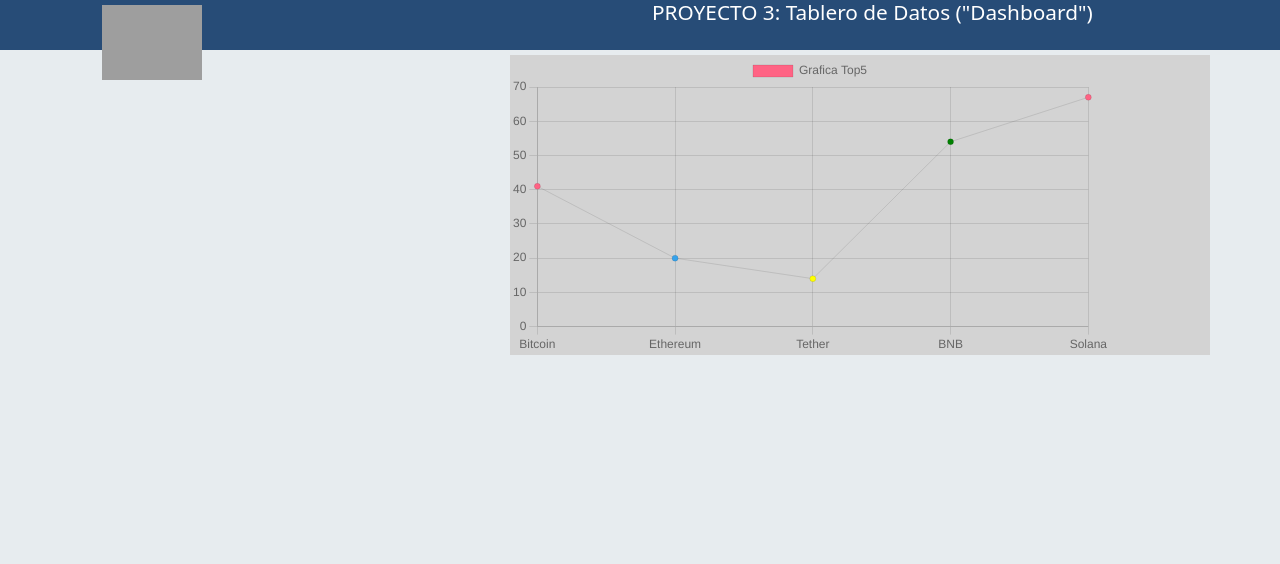
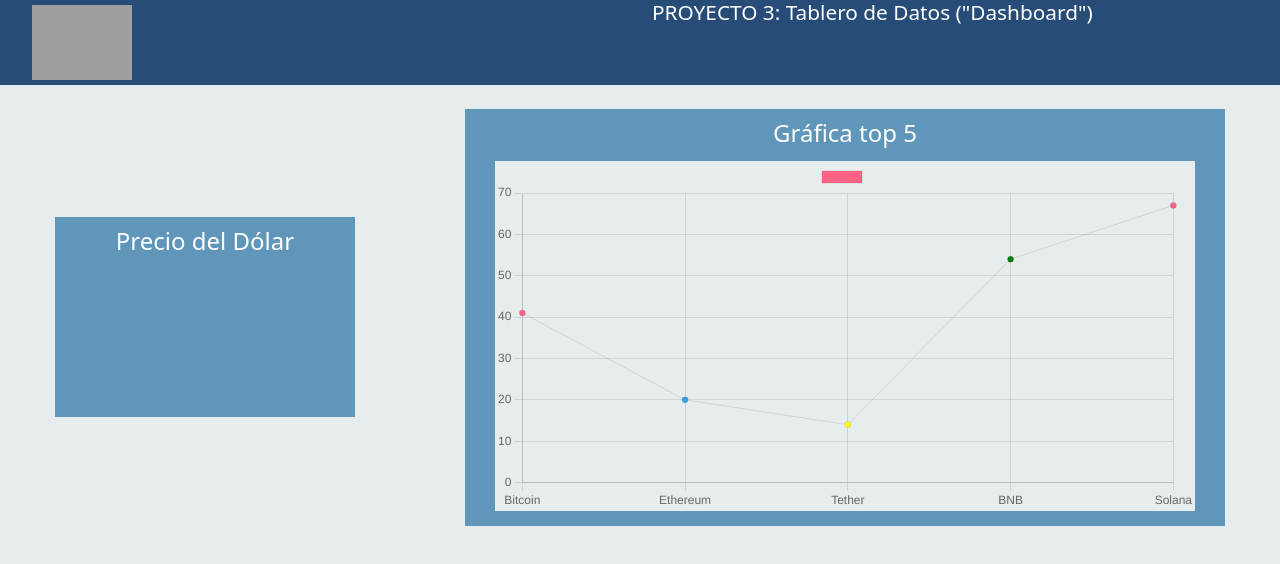
Before and after one commit to Lyerena07/PROY3-API-COINCAP--MOD2, a plain HTML site: page index.html in a window 1280 px wide. Drawn offline with nearby package versions, Linux system fonts and the light colour scheme; grey boxes are pictures that could not be loaded.

Commit message:
Diseño mejorado

```diff
--- a/css/styles.css
+++ b/css/styles.css
@@ -11,9 +11,8 @@ body {
 
 header {
     background-color: #274C77;
-    height: 50px;
+    height: auto;
     color: white;
-
 }
 
 header .logoCoincap {
@@ -26,13 +25,41 @@ header .tituloHeader {
     font-size: clamp(0.8rem, 2.5vw, 1.3rem);
 }
 
-main.myChart{
-    height: 300px;
+main {
+    height: auto;
+    display: flex;
+    justify-content: space-around;
+    align-items: center;
+}
+
+div .contenerPrecioDolar {
+    height: 200px;
+    width: 300px;
+    color: white;
+    background-color: #6096BA;
+    display: flex;
+    flex-direction: column;
+    text-align: center;
+    padding: 10px;
+
+}
+
+div .contenedorGraphTopFive {
+    color: white;
+    background-color: #6096BA;
+    width: auto;
+    height: auto;
+    display: flex;
+    flex-direction: column;
+    text-align: center;
+    padding: 10px;
+}
+
+div .myChart{
+    height: 350px;
     width: 700px;
     margin: 5px 20px;
-    background-color: lightgray;
-    position:fixed;
-    right: 50px;
+    background-color: #E7ECEF;
 }
 
 
--- a/index.html
+++ b/index.html
@@ -12,8 +12,7 @@
 </head>
 <body>
     <div class="container-fluid">
-        <div class="row">
-            <header>
+        <header class="row">
             <div class="container">
                 <div class="row">
                     <div class="col-6">
@@ -26,16 +25,22 @@
                 </div>
             </div>
         </header>
+        <main class="row">
+            <section class="col-5 mt-4 contenerPrecioDolar">
+                <h4>Precio del Dólar</h4>
+
+            </section>
+            <section class="col-7 mt-4 contenedorGraphTopFive text-center">
+                <h4>Gráfica top 5</h4>
+                <div class="myChart">
+                    <canvas id="myChart_Top5"></canvas>
                 </div>
+            </section>
+        </main>
     </div>
-    <section>
-        <main class="myChart">
-            <canvas id="myChart_Top5"></canvas>
-        </main>
-    </section>
 
     <script src="https://cdn.jsdelivr.net/npm/bootstrap@5.3.2/dist/js/bootstrap.bundle.min.js" integrity="sha384-C6RzsynM9kWDrMNeT87bh95OGNyZPhcTNXj1NW7RuBCsyN/o0jlpcV8Qyq46cDfL" crossorigin="anonymous"></script>
     <script src="https://cdn.jsdelivr.net/npm/chart.js"></script>
-    <script src="./js/index.js"></script>
+    <script src="js/graficaTopFive.js"></script>
 </body>
 </html>
--- a/js/index.js
+++ b/js/graficaTopFive.js
@@ -1,14 +1,14 @@
 const myChart_Top5 = document.getElementById("myChart_Top5")
 
-const pintarGrafica = () => {
-   new Chart(myChart_Top5, {
+const topFiveGraph = () => {
+  new Chart(myChart_Top5, {
         type: "line", // line, pie, bar, radar, doughnut
         data: {
-          labels:["Bitcoin","Ethereum", "Tether","BNB", "Solana"], // eje x
+          labels:["Bitcoin","Ethereum", "Tether","BNB", "Solana"],
           datasets: [
             {
-              label: "Grafica Top5",
-              data:[41, 20, 14, 54, 67], // eje y
+              label: "",
+              data:[41, 20, 14, 54, 67],
               borderWidth: 1,
               backgroundColor: ["#ff6384", "#36a2eb", "yellow", "green"],
             },
@@ -25,4 +25,4 @@ const pintarGrafica = () => {
     };
 
 
-window.addEventListener("load", pintarGrafica);
+window.addEventListener("load", topFiveGraph);
```
Lines whose indentation alone changed are shown as unchanged.
